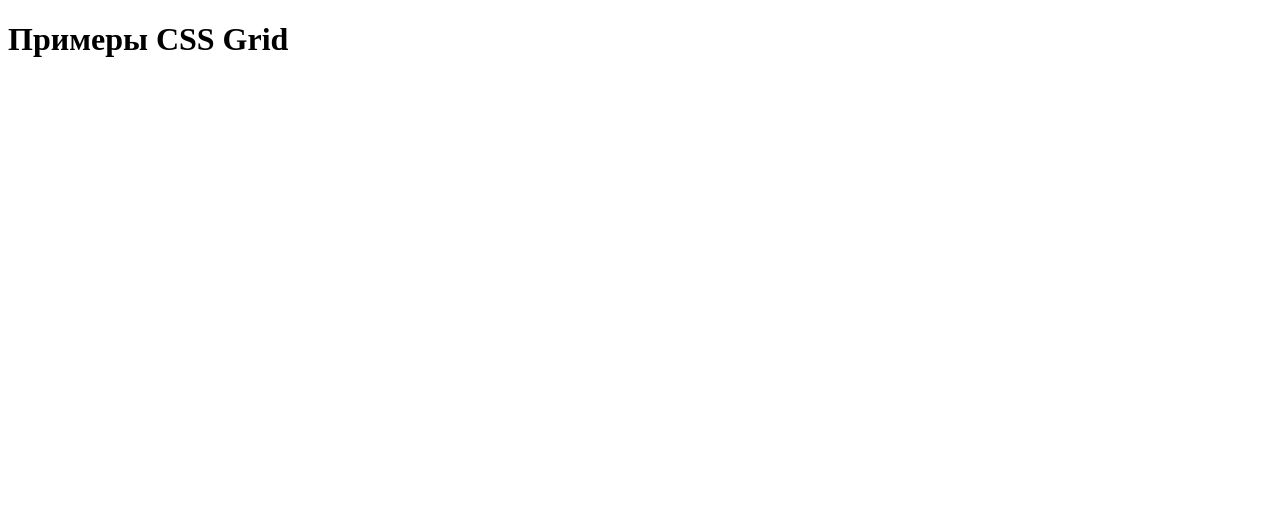
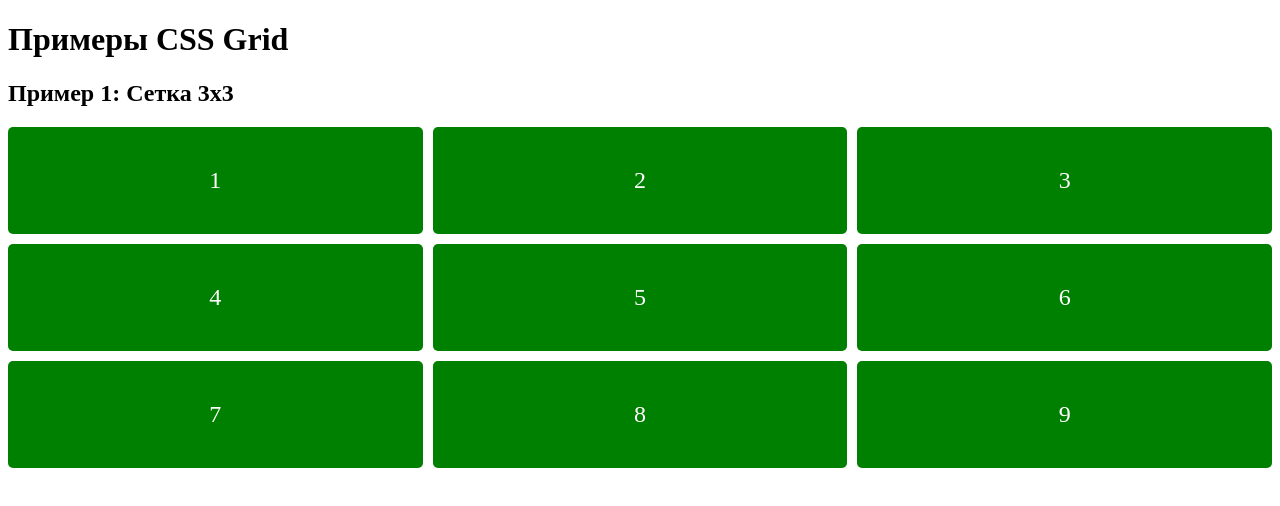
Before and after one commit to s0m1k111/Lab8_AdaptiveGrid, a plain HTML site: page gridPractice.html in a window 1280 px wide. Drawn offline with Linux system fonts and the light colour scheme.

Commit message:
Added simple 3x3 Grid example

```diff
--- a/gridPractice.css
+++ b/gridPractice.css
@@ -0,0 +1,13 @@
+.simple-grid {
+  display: grid;
+  grid-template-columns: repeat(3, 1fr);
+  gap: 10px;
+}
+.grid-item {
+  background-color: green;
+  color: white;
+  padding: 40px;
+  text-align: center;
+  font-size: 24px;
+  border-radius: 5px;
+}
--- a/gridPractice.html
+++ b/gridPractice.html
@@ -8,5 +8,19 @@
   </head>
   <body>
     <h1>Примеры CSS Grid</h1>
+    <section>
+        <h2>Пример 1: Сетка 3х3</h2>
+        <div class="simple-grid">
+            <div class="grid-item">1</div>
+            <div class="grid-item">2</div>
+            <div class="grid-item">3</div>
+            <div class="grid-item">4</div>
+            <div class="grid-item">5</div>
+            <div class="grid-item">6</div>
+            <div class="grid-item">7</div>
+            <div class="grid-item">8</div>
+            <div class="grid-item">9</div>
+        </div>
+    </section>
   </body>
 </html>
```
